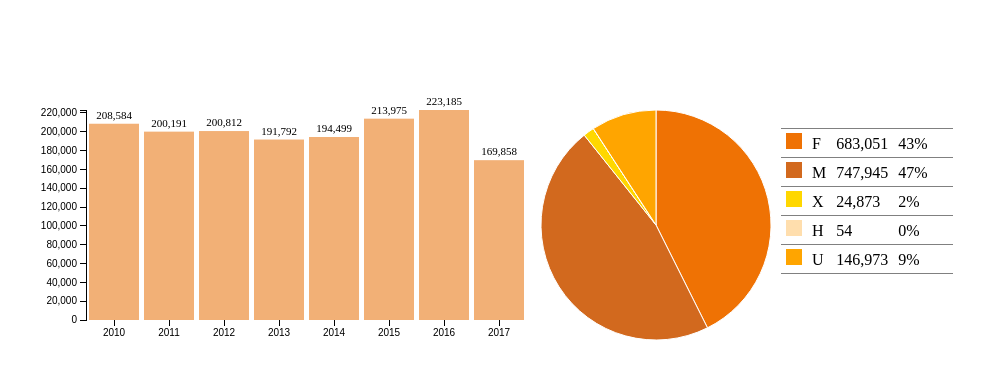
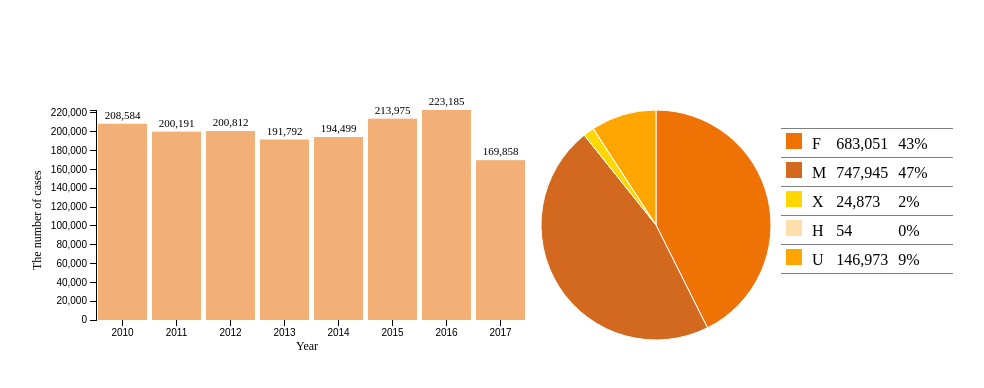
Before and after one commit to brookclin/BeSafeLA, a plain HTML site: page testvictim.html in a window 1280 px wide. Shown: the whole page, without its empty margins (79-1063 px from the left). Drawn offline with nearby package versions, Linux system fonts and the light colour scheme.

Commit message:
add label of axis

```diff
--- a/testvictim.html
+++ b/testvictim.html
@@ -52,7 +52,7 @@ function dashboard(id, fData){
     // function to handle histogram.
     function histoGram(fD){
         var hG={},
-        hGDim = {t: 60, r: 0, b: 30, l: 50};
+        hGDim = {t: 60, r: 0, b: 30, l: 60};
         hGDim.w = 500 - hGDim.l - hGDim.r,
         hGDim.h = 300 - hGDim.t - hGDim.b;
 
@@ -74,11 +74,22 @@ function dashboard(id, fData){
         // Create function for y-axis map.
         var y = d3.scale.linear().range([hGDim.h, 0])
                 .domain([0, d3.max(fD, function(d) { return d[1]; })]);
+        var btext = hGsvg.append('text')
+                        .attr('x', hGDim.t+145)
+                        .attr('y', hGDim.h+30)
+                        .style('font-size','12px')
+                btext.append('tspan').text('Year');
 
         // Add y-axis to the histogram svg.
         hGsvg.append("g").attr("class", "y axis")
             .attr('transform','translate('+ (hGDim.h-205) +',0)')
             .call(d3.svg.axis().scale(y).orient("left"));
+        var ltext = hGsvg.append('text')
+                              .attr('x', hGDim.t-100)
+                              .attr('y', hGDim.h-260)
+                              .style('font-size','12px')
+                              .attr('transform','rotate(-90,'+hGDim.t +',' +hGDim.t+')');
+                ltext.append('tspan').text('The number of cases');
 
         // Create bars for histogram to contain rectangles and freq labels.
         var bars = hGsvg.selectAll(".bar").data(fD).enter()
```
